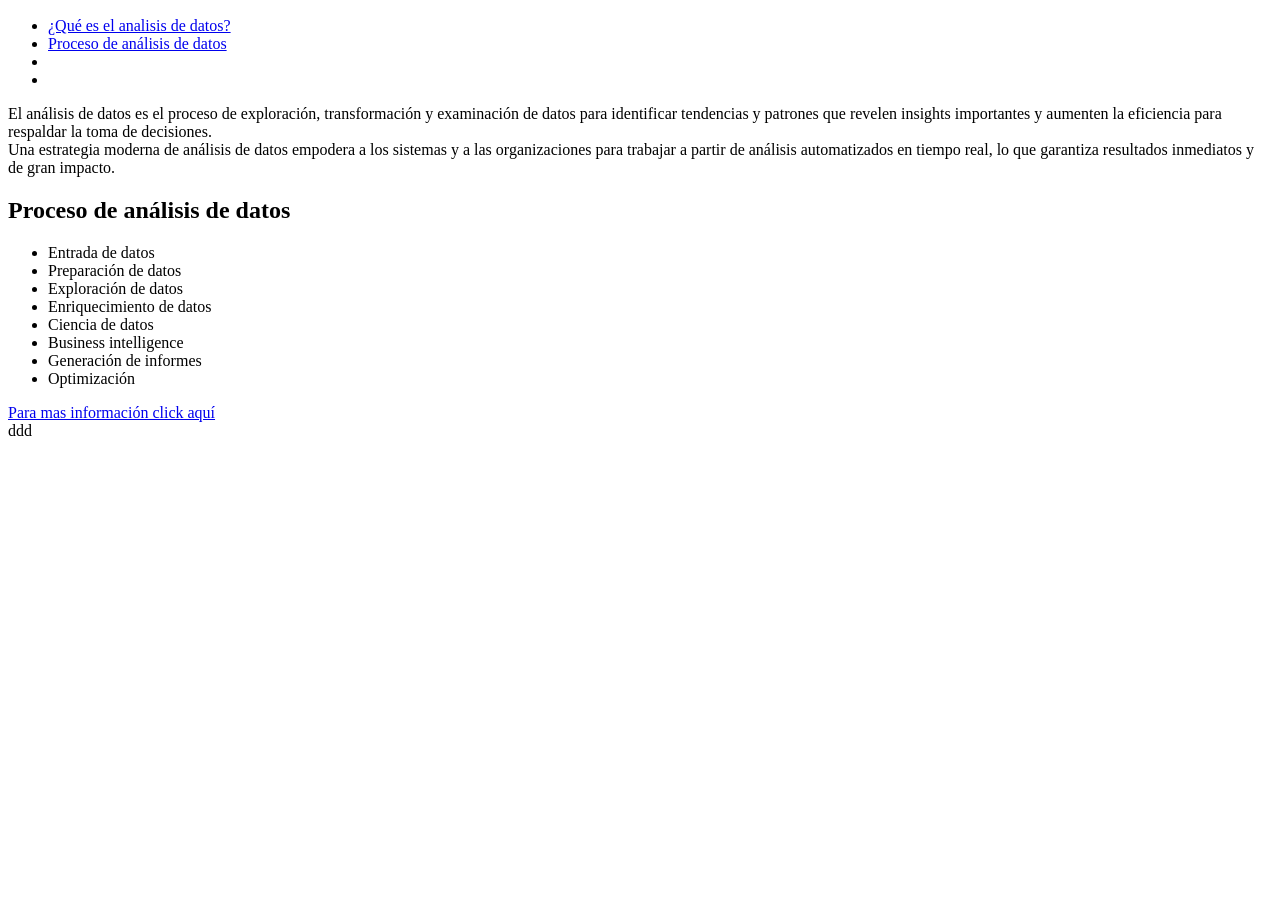
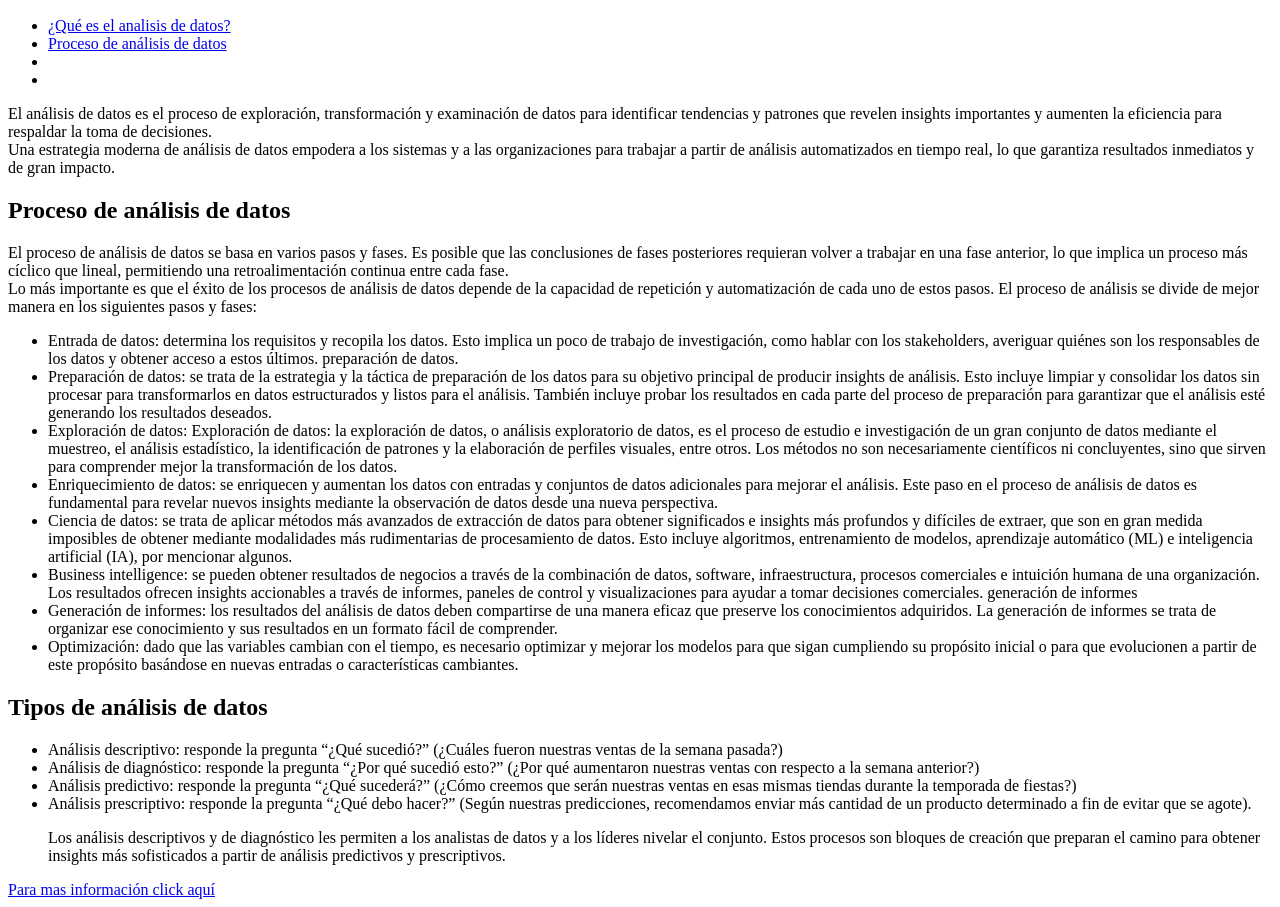
Before and after one commit to JosueYabur/PaginaWeb-Practica, a plain HTML site: page index.html in a window 1280 px wide. Shown: the part 383-1290 px from the top of the page. Before the commit the page ends 831 px from the top, so only its background shows below. Drawn offline with Linux system fonts and the light colour scheme.

Commit message:
Agregué contenido de texto, faltan imágenes para completar

```diff
--- a/index.html
+++ b/index.html
@@ -21,20 +21,38 @@
     <!--Cabecera de la pagina web-->
     <main>
     <section id="lugares">
-        <p>El análisis de datos es el proceso de exploración, transformación y examinación de datos para identificar tendencias y patrones que revelen insights importantes y aumenten la eficiencia para respaldar la toma de decisiones. <br> Una estrategia moderna de análisis de datos empodera a los sistemas y a las organizaciones para trabajar a partir de análisis automatizados en tiempo real, lo que garantiza resultados inmediatos y de gran impacto.</p>
+        <p>El análisis de datos es el proceso de exploración, transformación y examinación de datos para identificar tendencias y patrones que revelen insights importantes y aumenten la eficiencia para respaldar la toma de decisiones. <br> Una estrategia moderna de análisis de datos empodera a los sistemas y a las organizaciones para trabajar a partir de análisis automatizados en tiempo real, lo que garantiza resultados inmediatos y de gran impacto.
+        </p>
     </section>
 
     <section id="partes del proceso">
 <h2>Proceso de análisis de datos</h2>
+<p>
+    El proceso de análisis de datos se basa en varios pasos y fases. Es posible que las conclusiones de fases posteriores requieran volver a trabajar en una fase anterior, lo que implica un proceso más cíclico que lineal, permitiendo una retroalimentación continua entre cada fase. <br>Lo más importante es que el éxito de los procesos de análisis de datos depende de la capacidad de repetición y automatización de cada uno de estos pasos.
+
+El proceso de análisis se divide de mejor manera en los siguientes pasos y fases:
+</p>
         <ul>
-            <li>Entrada de datos</li>
-            <li>Preparación de datos</li>
-            <li>Exploración de datos</li>
-            <li>Enriquecimiento de datos</li>
-            <li>Ciencia de datos</li>
-            <li>Business intelligence</li>
-            <li>Generación de informes</li>
-            <li>Optimización</li>
+            <li>Entrada de datos: determina los requisitos y recopila los datos. Esto implica un poco de trabajo de investigación, como hablar con los stakeholders, averiguar quiénes son los responsables de los datos y obtener acceso a estos últimos.
+                preparación de datos.</li>
+            <li>Preparación de datos: se trata de la estrategia y la táctica de preparación de los datos para su objetivo principal de producir insights de análisis. Esto incluye limpiar y consolidar los datos sin procesar para transformarlos en datos estructurados y listos para el análisis. También incluye probar los resultados en cada parte del proceso de preparación para garantizar que el análisis esté generando los resultados deseados.</li>
+            <li>Exploración de datos: Exploración de datos: la exploración de datos, o análisis exploratorio de datos, es el proceso de estudio e investigación de un gran conjunto de datos mediante el muestreo, el análisis estadístico, la identificación de patrones y la elaboración de perfiles visuales, entre otros. Los métodos no son necesariamente científicos ni concluyentes, sino que sirven para comprender mejor la transformación de los datos.</li>
+            <li>Enriquecimiento de datos: se enriquecen y aumentan los datos con entradas y conjuntos de datos adicionales para mejorar el análisis. Este paso en el proceso de análisis de datos es fundamental para revelar nuevos insights mediante la observación de datos desde una nueva perspectiva. </li>
+            <li>Ciencia de datos:  se trata de aplicar métodos más avanzados de extracción de datos para obtener significados e insights más profundos y difíciles de extraer, que son en gran medida imposibles de obtener mediante modalidades más rudimentarias de procesamiento de datos. Esto incluye algoritmos, entrenamiento de modelos, aprendizaje automático (ML) e inteligencia artificial (IA), por mencionar algunos.</li>
+            <li>Business intelligence: se pueden obtener resultados de negocios a través de la combinación de datos, software, infraestructura, procesos comerciales e intuición humana de una organización. Los resultados ofrecen insights accionables a través de informes, paneles de control y visualizaciones para ayudar a tomar decisiones comerciales.
+                generación de informes</li>
+            <li>Generación de informes: los resultados del análisis de datos deben compartirse de una manera eficaz que preserve los conocimientos adquiridos. La generación de informes se trata de organizar ese conocimiento y sus resultados en un formato fácil de comprender.</li>
+            <li>Optimización: dado que las variables cambian con el tiempo, es necesario optimizar y mejorar los modelos para que sigan cumpliendo su propósito inicial o para que evolucionen a partir de este propósito basándose en nuevas entradas o características cambiantes.</li>
+        </ul>
+    </section>
+    <section>
+        <h2> Tipos de análisis de datos</h2>
+        <ul>
+            <li>Análisis descriptivo: responde la pregunta “¿Qué sucedió?” (¿Cuáles fueron nuestras ventas de la semana pasada?)</li>
+            <li>Análisis de diagnóstico: responde la pregunta “¿Por qué sucedió esto?” (¿Por qué aumentaron nuestras ventas con respecto a la semana anterior?)</li>
+            <li>Análisis predictivo: responde la pregunta “¿Qué sucederá?” (¿Cómo creemos que serán nuestras ventas en esas mismas tiendas durante la temporada de fiestas?)</li>
+            <li>Análisis prescriptivo: responde la pregunta “¿Qué debo hacer?” (Según nuestras predicciones, recomendamos enviar más cantidad de un producto determinado a fin de evitar que se agote). </li>
+            <p>Los análisis descriptivos y de diagnóstico les permiten a los analistas de datos y a los líderes nivelar el conjunto. Estos procesos son bloques de creación que preparan el camino para obtener insights más sofisticados a partir de análisis predictivos y prescriptivos.</p>
         </ul>
     </section>
     <!-- Pie de página -->
@@ -42,5 +60,5 @@
 <a href="https://www.alteryx.com/es/glossary/data-analytics" target="_blank">Para mas información click aquí</a>
     </main>
     </footer>
-    ddd
+
 </body>
```
